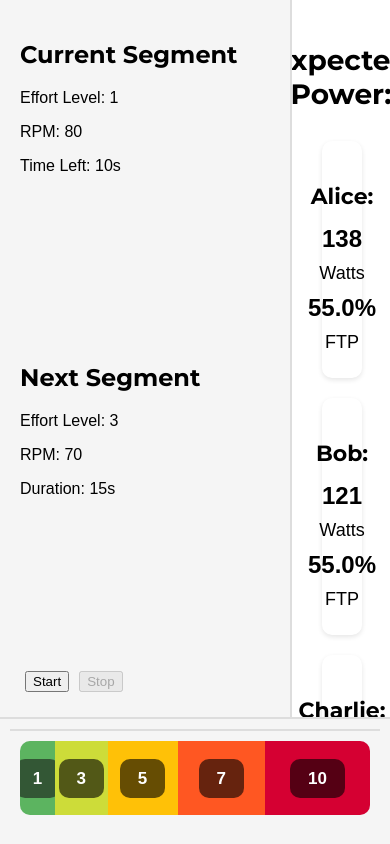
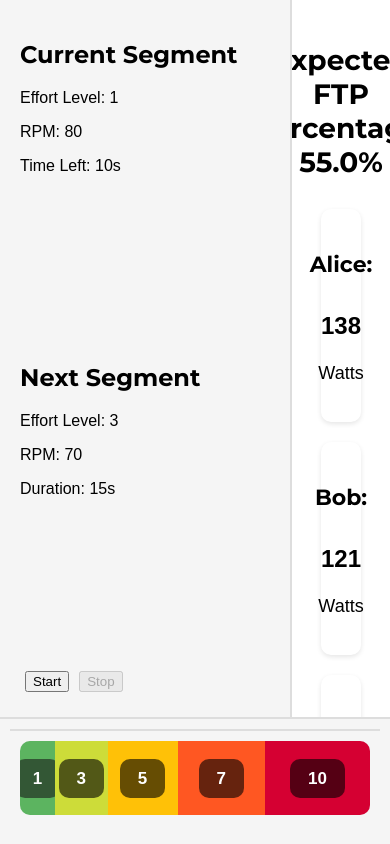
Before and after one commit to Edios/Spinning-Tutor, a React (Create React App) app: page / in a window 390 px wide. Built offline with nearby package versions, Linux system fonts and the light colour scheme.

Commit message:
Expected power in row- Adjusted styling for multiple users

```diff
--- a/src/App.css
+++ b/src/App.css
@@ -63,7 +63,7 @@ body, html {
   align-items: center; /* Center the title horizontally */
   flex: 1; /* Take up remaining space */
   padding: 20px;
-  overflow-y: auto; /* Add vertical scrolling */
+  overflow-y: auto; /* Add vertical scrolling if needed */
 }
 
 .expected-power h2 {
@@ -75,8 +75,10 @@ body, html {
 .user-power-container {
   display: flex;
   flex-wrap: wrap; /* Allow wrapping into multiple rows */
-  justify-content: space-around; /* Spread items evenly across the row */
+  justify-content: center; /* Center items horizontally */
+  align-items: center; /* Center items vertically */
   width: 100%; /* Full width */
+  flex-grow: 1;
 }
 
 .user-power {
@@ -88,8 +90,27 @@ body, html {
   margin: 10px; /* Space between each block */
   border-radius: 10px;
   box-shadow: 0 2px 5px rgba(0, 0, 0, 0.1);
-  width: 30%; /* Each block will take up about 30% of the row width */
+  width: calc(33.33% - 20px); /* Adjust width to fit 3 items per row with margin */
   box-sizing: border-box; /* Ensure padding is included in width */
+  text-align: center;
+}
+
+/* Make user-power blocks larger if there's only one row */
+.user-power-container.single-row .user-power {
+  width: calc(50% - 20px); /* Adjust width to be larger */
+}
+
+/* Ensure padding is responsive */
+@media (max-width: 1200px) {
+  .user-power {
+    width: calc(50% - 20px); /* Adjust for smaller screens */
+  }
+}
+
+@media (max-width: 768px) {
+  .user-power {
+    width: calc(100% - 20px); /* Full width for very small screens */
+  }
 }
 
 .user-power h3 {
@@ -97,9 +118,18 @@ body, html {
   margin-bottom: 10px; /* Space between name and values */
 }
 
-.user-power p {
-  font-size: 22px;
-  margin: 5px 0; /* Space between watts and FTP percentage */
+.user-power-details {
+  display: flex;
+  flex-direction: row;
+  align-items: center;
+  justify-content: center; /* Center items horizontally */
+}
+
+.user-power-item {
+  display: flex;
+  flex-direction: column;
+  align-items: center;
+  margin: 0 10px; /* Space between items */
 }
 
 .user-power .value {
--- a/src/App.js
+++ b/src/App.js
@@ -7,7 +7,10 @@ const SpinningSession = () => {
   const users = [
     { name: 'Alice', ftp: 250 },
     { name: 'Bob', ftp: 220 },
-    { name: 'Charlie', ftp: 280 }
+    { name: 'Charlie', ftp: 280 },
+    { name: 'Alice', ftp: 250 },
+    { name: 'Bob', ftp: 220 },
+    { name: 'Charlie', ftp: 280 },
   ];
 
   const segments = [
@@ -80,7 +83,7 @@ const SpinningSession = () => {
   const handleStop = () => {
     setIsRunning(false);
   };
-
+  const { ftpPercentage: overallFtpPercentage } = calculateExpectedPower(users[0].ftp, segments[currentSegment].effort);
   return (
     <div className="app-container">
       <div className="sidebar-container">
@@ -115,7 +118,7 @@ const SpinningSession = () => {
         </div>
         {/* Display Expected Power for Each User */}
         <div className="expected-power">
-          <h2>Expected Power:</h2>
+          <h2>Expected FTP percentage: {overallFtpPercentage}%</h2>
           <div className="user-power-container">
             {users.map((user, index) => {
               const { ftpPercentage, expectedWatts } = calculateExpectedPower(user.ftp, segments[currentSegment].effort);
@@ -124,8 +127,6 @@ const SpinningSession = () => {
                   <h3>{user.name}:</h3>
                   <p className="value">{expectedWatts}</p>
                   <p className="label">Watts</p>
-                  <p className="value">{ftpPercentage}%</p>
-                  <p className="label">FTP</p>
                 </div>
               );
             })}
```
